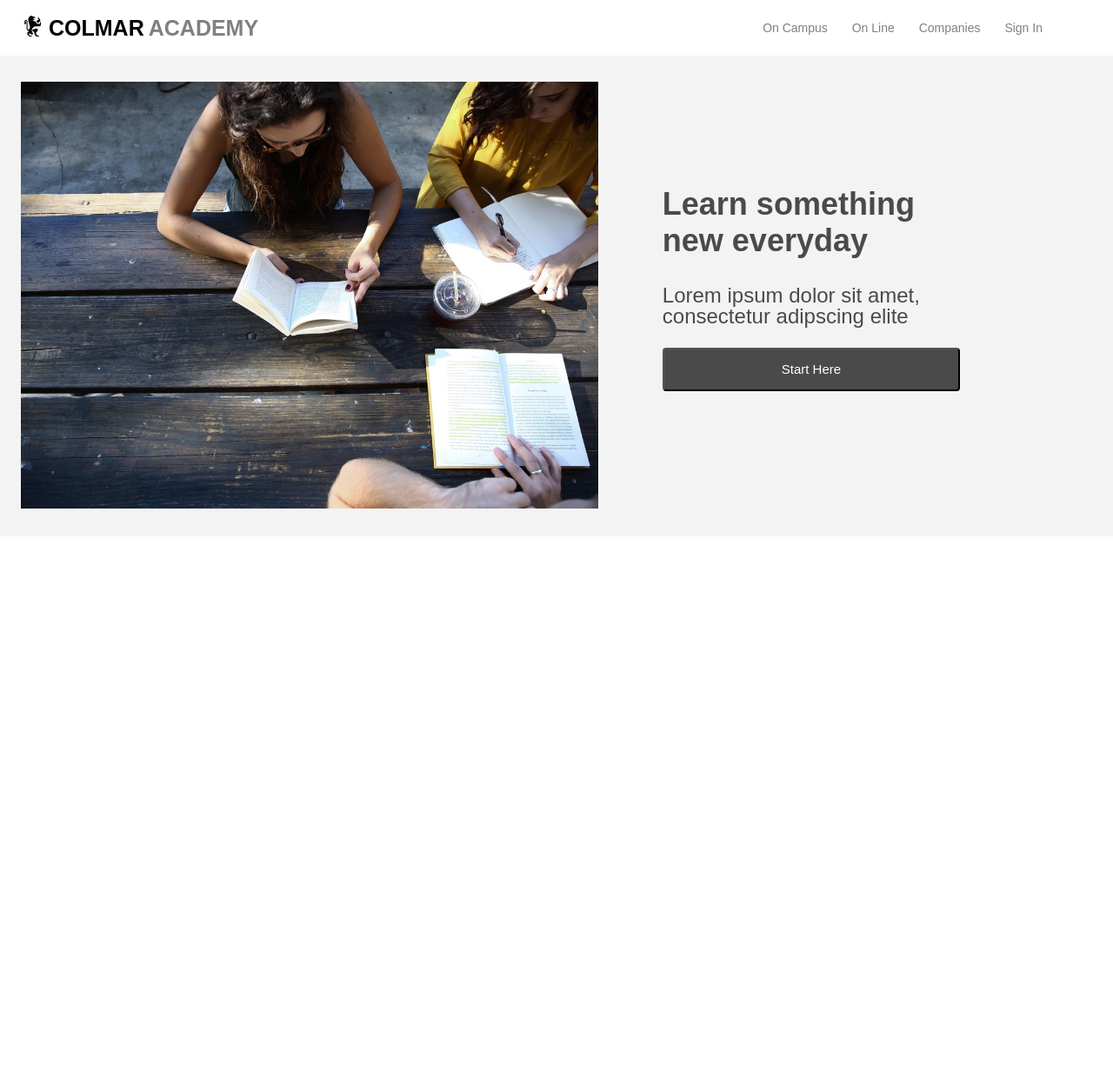
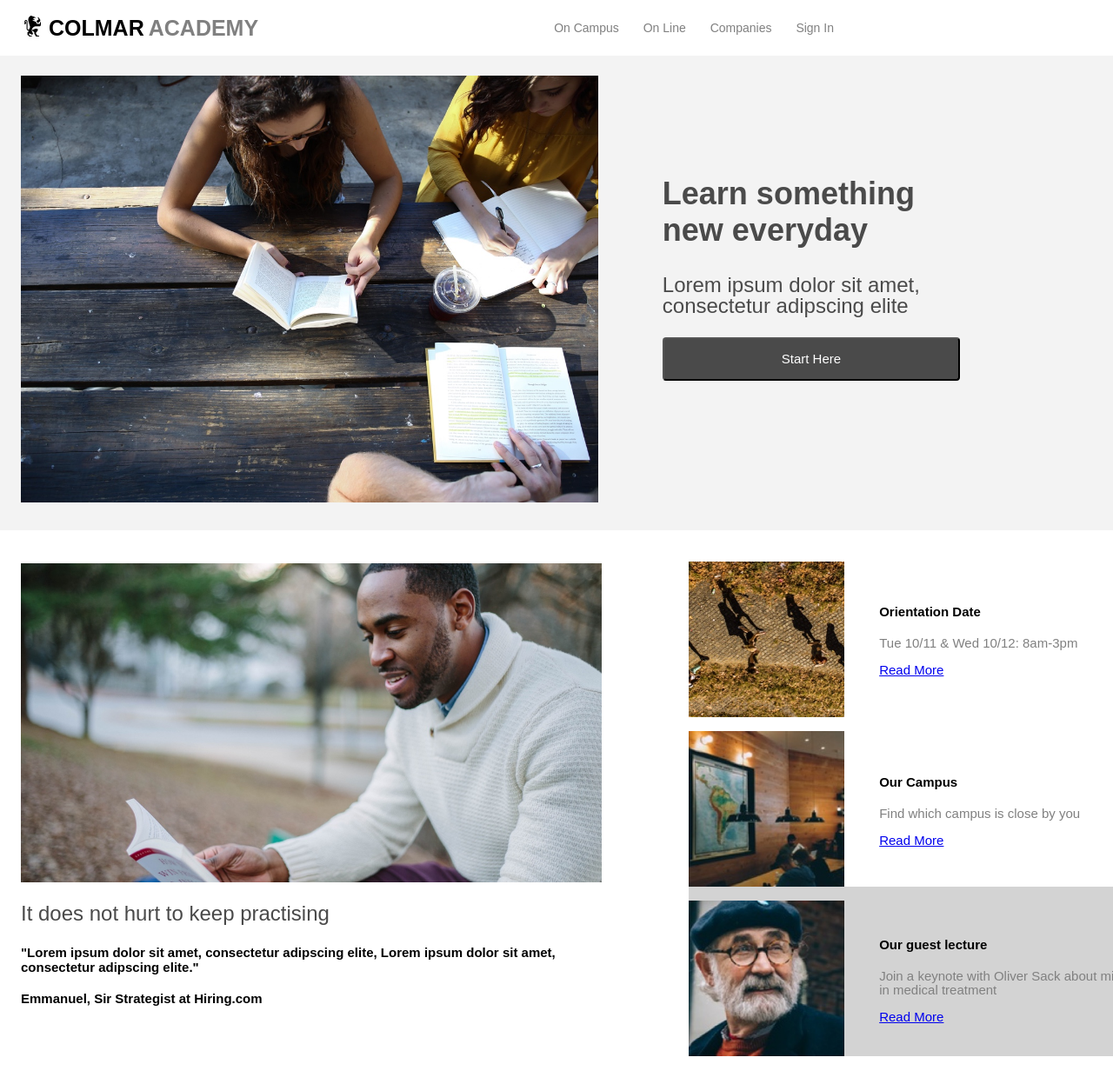
Before and after one commit to MarioLovato/colmaracademy, a plain HTML site: page index.html in a window 1280 px wide. Shown: the top 1247 px of the page at 87% size. Before the commit the page ends 800 px from the top, so only its background shows below. Drawn offline with Linux system fonts and the light colour scheme.

Commit message:
Say hello

```diff
--- a/Resources/css/style.css
+++ b/Resources/css/style.css
@@ -24,7 +24,7 @@ body {
   background-color: white;
   color: grey;
   display: flex;
-  padding-left: 540px;
+  padding-left: 300px;
   margin-right: 16px;
 }
 .academy {
@@ -47,6 +47,8 @@ padding-left: 5px;
 
 /* Main Content Container */
 
+/* First Container */
+
 .button {
   border-radius: 4px;
   background-color: #4a4a4a;
@@ -60,13 +62,12 @@ padding-left: 5px;
   width: 100%;
 }
 
-#features-section {
+#features-section1 {
   background-color: #f3f3f3;
   padding-bottom: 32px;
   padding-top: 32px;
   padding-left: 24px;
   width: 100%;
-
 }
 
 .feature h2 {
@@ -83,20 +84,83 @@ padding-left: 5px;
 }
 
 
-#banner {
-padding-top: 45px;
+#banner1 {
+padding-top: 55px;
 width: 90%;
+height: auto;
 }
 
-.text{
+#text1{
   width: 40%;
   padding-right: 200px;
 }
+
 .feature {
   display: inline-flex;
   align-items: center;
   align-content: center;
+}
 
 
+/* Second Container */
+
+#features-section2 {
+  background-color: white;
+  padding-bottom: 32px;
+  padding-left: 24px;
+  width: 100%;
+  align-items: center;
+  align-content: center;
+}
+
+
+#banner2 {
+  width: 87%;
+  }
+
+.boxsx {
+  display: grid;
+  width: 60%;
+}
+
+.boxdx {
+display: inline-grid;
+width: 40%;
+margin-top: 20px;
 
 }
+
+.side-img {
+display: inline-flex;
+padding-top: 16px;
+align-items: center;
+}
+
+#background {
+background-color: lightgrey;
+}
+
+.side-text {
+width: 65%;
+padding-left: 40px;
+padding-bottom: 15px;
+line-height: 16px;
+align-items: center;
+align-content: center;
+}
+
+p {
+  color: grey;
+}
+
+#img2 {
+  width: 35%;
+}
+
+#color {
+  background-color: grey;
+}
+
+#text21 {
+  padding-right: 75px;
+}
--- a/index.html
+++ b/index.html
@@ -13,10 +13,12 @@
 </head>
 <body>
 
+<!-- Header Container -->
+
 <header>
   <div class="header">
     <div class="img1">
-      <img id=logo src="Resources/images/ic-logo.svg" alt="logo">
+      <img id="logo" src="Resources/images/ic-logo.svg" alt="logo">
     </div>
     <div class="ColmarAcademy">
         <h1 class="colmar">COLMAR</h1> <h1 class="academy">ACADEMY</h1>
@@ -32,18 +34,74 @@
    </div>
 </header>
 
-/* Main Content Container */
+<!-- First Container -->
 
-<div id="features-section">
+<div id="features-section1">
   <div class="feature">
    <div class="banner">
-    <img id=banner src="Resources/images/banner.jpg" alt="reading">
+    <img id="banner1" src="Resources/images/banner.jpg" alt="reading">
     </div>
-      <div class="text">
+      <div id="text1">
         <h2>Learn something new everyday</h2>
         <h3>Lorem ipsum dolor sit amet, consectetur adipscing elite</h3>
         <button class="button">Start Here</button>
       </div>
+  </div>
+</div>
+
+<!--Second Container -->
+
+<div id="features-section2">
+
+  <div class="feature">
+
+  <div class="boxsx">
+
+      <div class="banner2">
+       <img id="banner2" src="Resources/images/information-main.jpg" alt="reading">
+       </div>
+       <div id="text2">
+         <h3>It does not hurt to keep practising</h3>
+         <h4 id="text21">"Lorem ipsum dolor sit amet, consectetur adipscing elite, Lorem ipsum dolor sit amet, consectetur adipscing elite."</h4>
+         <h4>Emmanuel, Sir Strategist at Hiring.com </h5>
+       </div>
+    </div>
+
+  <div class="boxdx">
+
+      <div class="side-img">
+       <img id="img2" src="Resources/images/information-orientation.jpg" alt="info">
+       <div class="side-text">
+         <h4>Orientation Date</h4>
+         <p>Tue 10/11 & Wed 10/12: 8am-3pm</p>
+         <a href="#">Read More</a>
+       </div>
+      </div>
+
+       <div class="side-img">
+        <img id="img2" src="Resources/images/information-campus.jpg" alt="campus">
+        <div class="side-text">
+          <h4>Our Campus</h4>
+          <p>Find which campus is close by you</p>
+          <a href="#">Read More</a>
+         </div>
+        </div>
+
+       <div id="background">
+         <div class="side-img">
+          <img id="img2" src="Resources/images/information-guest-lecture.jpg" alt="lecture">
+          <div class="side-text">
+           <h4>Our guest lecture</h4>
+           <p>Join a keynote with Oliver Sack about misic in medical treatment</p>
+           <a href="#">Read More</a>
+           </div>
+          </div>
+        </div>
+
+
+      </div>
+
+    </div>
   </div>
 </div>
 
@@ -55,8 +113,5 @@
 
 
 
-
-
-
 </body>
 </html>
```
Also changed, not shown: Resources/images/information-campus.jpg (added), Resources/images/information-guest-lecture.jpg (added), Resources/images/information-main.jpg (added), Resources/images/information-orientation.jpg (added).
